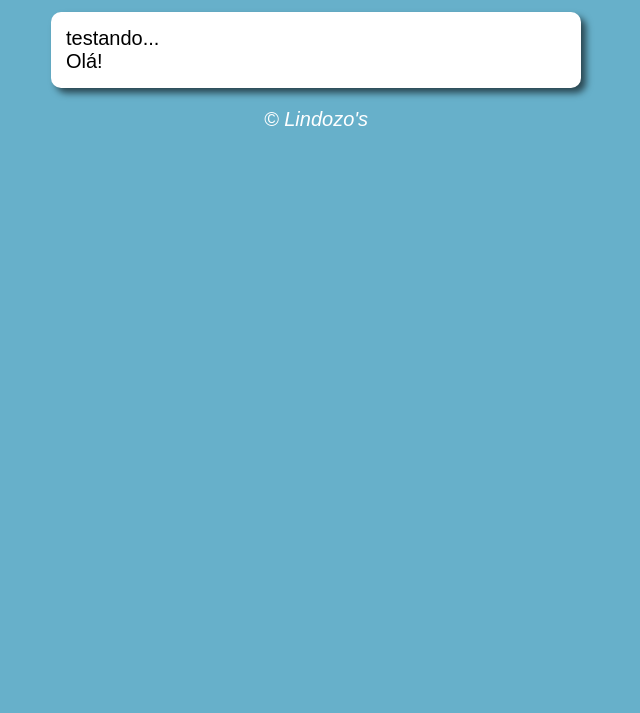
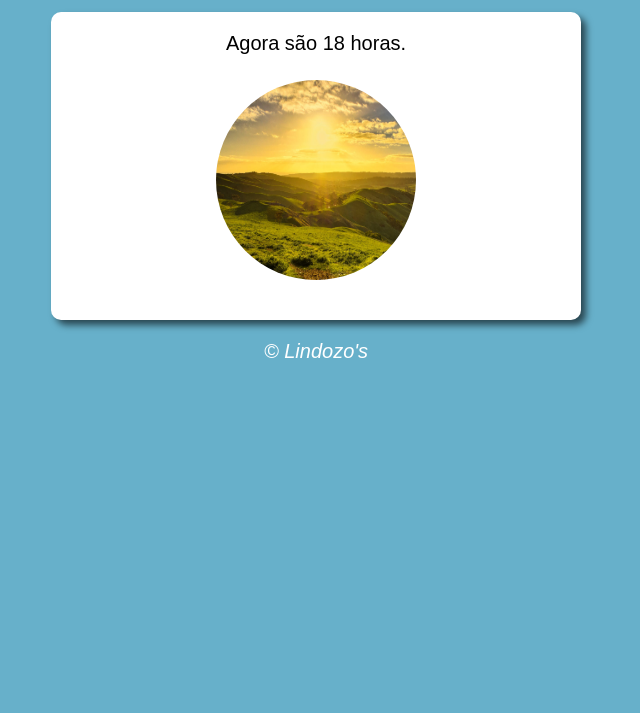
Before and after one commit to devr1q/Javascript, a website: page aula12ex/ex014/modelo.html in a window 1280 px wide. Shown: the part 87-800 px from the top of the page, without its empty margins (324-964 px from the left). Drawn offline with Linux system fonts and the light colour scheme.

Commit message:
to criando

```diff
--- a/aula12ex/ex014/estilo.css
+++ b/aula12ex/ex014/estilo.css
@@ -19,6 +19,22 @@ section{
     margin: auto;
     box-shadow: 5px 5px 7px rgba(0, 0, 0, 0.6);
 }
+div#msg{
+    text-align: center;
+    padding: 5px 0px;
+}
+
+div#foto{
+    display: block;
+    text-align: center;
+    padding: 20px 0px;
+}
+div img.alt-imagem{
+    margin: auto;
+    border-radius: 50%;
+    width: 200px;
+    height: 200px;
+}
 
 footer{
     color: white;
--- a/aula12ex/ex014/modelo.html
+++ b/aula12ex/ex014/modelo.html
@@ -6,16 +6,16 @@
     <title>Modelo de Exercício</title>
     <link rel="stylesheet" href="estilo.css">
 </head>
-<body>
+<body onload="carregar()">
     <header>
-        <h1>Título</h1>
+        <h1>Hora do Dia</h1>
     </header>
     <section>
-        <div>
-            testando...
+        <div id="msg">
+            Aqui vai aparecer a mensagem...
         </div>
-        <div>
-            Olá!
+        <div id="foto">
+            <img class="alt-imagem" src="fotomanha.jpg" alt="foto de manhã">
         </div>
     </section>
     <footer>
--- a/aula12ex/ex014/script.js
+++ b/aula12ex/ex014/script.js
@@ -1 +1,9 @@
-alert("olá");
+//alert("olá");
+
+function carregar() {
+    let msg = window.document.getElementById('msg');
+    let img = window.document.getElementById('alt-imagem');
+    var data = new Date();
+    var hora = data.getHours();
+    msg.innerHTML = `Agora são ${hora} horas.`;
+}
```
Also changed, not shown: aula12ex/ex014/fotomanha.jpg (renamed from aula12ex/ex014/manha.jpg), aula12ex/ex014/fotonoite.jpg (renamed from aula12ex/ex014/noite.jpg), aula12ex/ex014/fototarde.jpg (renamed from aula12ex/ex014/tarde.jpg).
